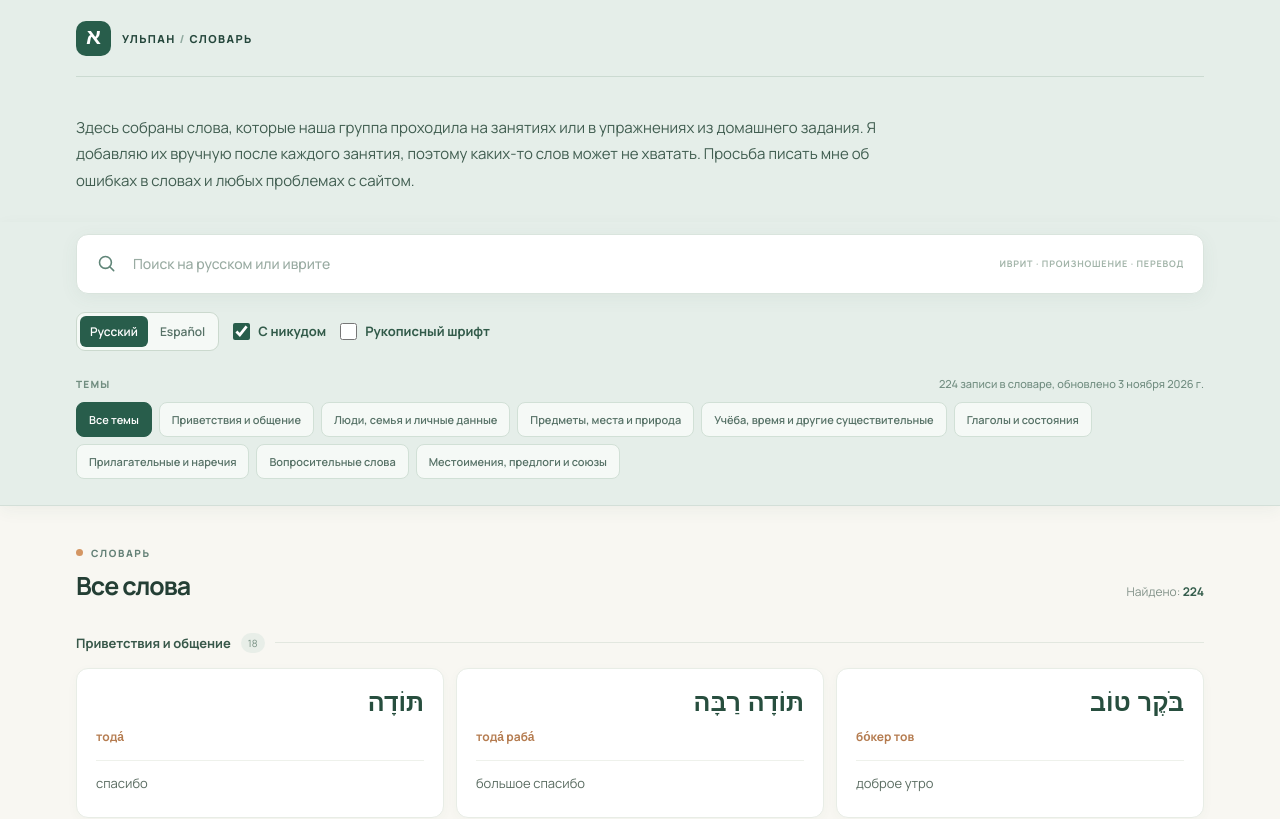
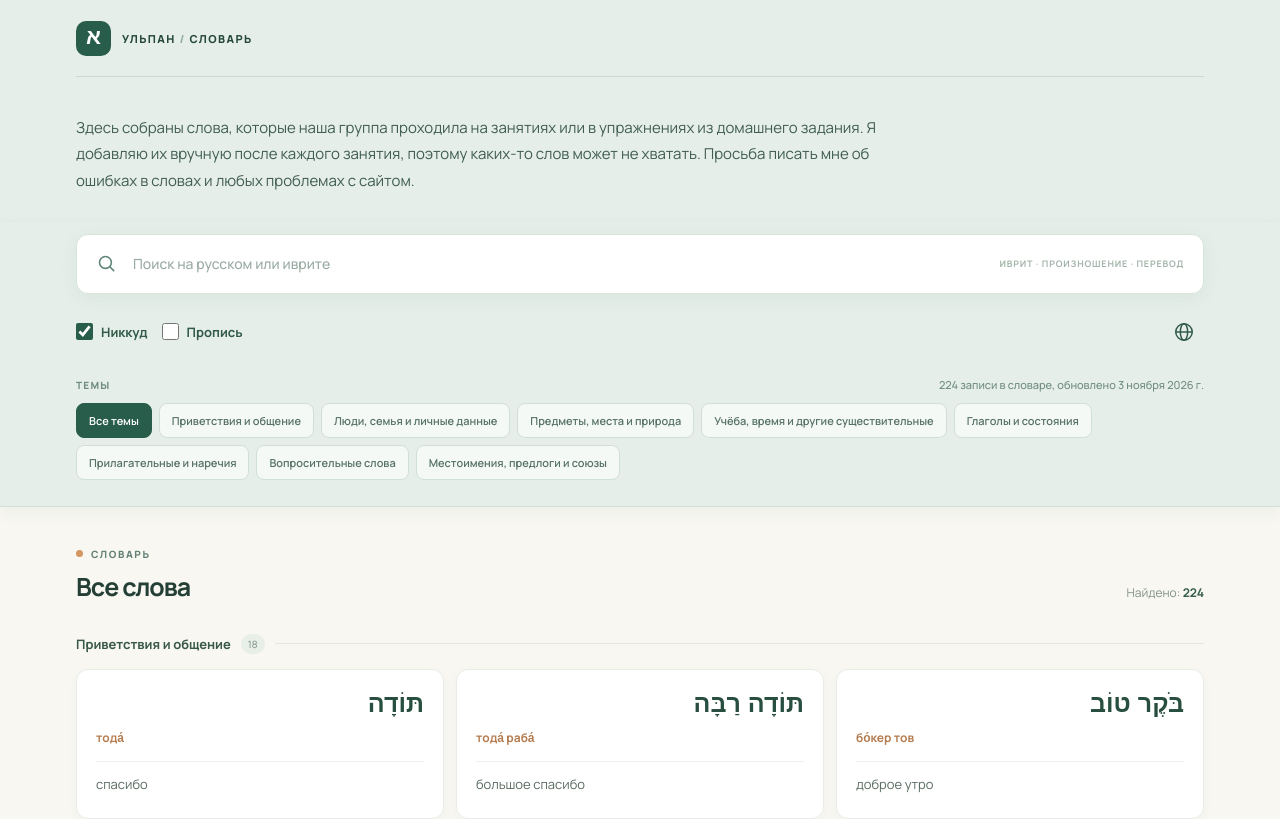
Before and after one commit to Malacar-Miles/ulpan-dictionary, a React (Vite) app: page / in a window 1280 px wide. Shown: the top 819 px of the page. Built offline with nearby package versions, Linux system fonts and the light colour scheme.

Commit message:
Compact display controls with animated language panel

```diff
--- a/src/components/DictionaryControls.tsx
+++ b/src/components/DictionaryControls.tsx
@@ -1,10 +1,8 @@
-import { LanguageSwitcher } from './LanguageSwitcher';
+import { DisplayControls } from './DisplayControls';
 import type { Topic } from '../types';
 import { useLocale } from '../localization/context';
 import type { ChangeEventHandler, PointerEventHandler, RefObject } from 'react';
 import { SearchField } from './SearchField';
-import { HandwritingToggle } from './HandwritingToggle';
-import { NiqqudToggle } from './NiqqudToggle';
 import { TopicFilters } from './TopicFilters';
 import { ALL_TOPICS } from '../helpers/dictionary';
 
@@ -52,13 +50,12 @@ export const DictionaryControls = ({
           onFocus={onSearchFocus}
           onBlur={onSearchBlur}
         />
-        <div className="niqqud-row">
-          <LanguageSwitcher />
-          <div className="display-toggles">
-            <NiqqudToggle checked={showNiqqud} onChange={onNiqqudChange} />
-            <HandwritingToggle checked={handwriting} onChange={onHandwritingChange} />
-          </div>
-        </div>
+        <DisplayControls
+          showNiqqud={showNiqqud}
+          onNiqqudChange={onNiqqudChange}
+          handwriting={handwriting}
+          onHandwritingChange={onHandwritingChange}
+        />
         <div className="filters-head">
           <span>{messages.topics}</span>
           <span>{messages.records(total, updated)}</span>
--- /dev/null
+++ b/src/components/DisplayControls.tsx
@@ -0,0 +1,70 @@
+import type { ChangeEventHandler } from 'react';
+import { useLanguageMenu } from '../hooks/useLanguageMenu';
+import { useLocale } from '../localization/context';
+import { LanguageSwitcher } from './LanguageSwitcher';
+import { NiqqudToggle } from './NiqqudToggle';
+import { HandwritingToggle } from './HandwritingToggle';
+
+type DisplayControlsProps = {
+  showNiqqud: boolean;
+  onNiqqudChange: ChangeEventHandler<HTMLInputElement>;
+  handwriting: boolean;
+  onHandwritingChange: ChangeEventHandler<HTMLInputElement>;
+};
+
+export const DisplayControls = ({
+  showNiqqud,
+  onNiqqudChange,
+  handwriting,
+  onHandwritingChange,
+}: DisplayControlsProps) => {
+  const { messages } = useLocale();
+  const { isOpen, panelId, buttonRef, panelRef, toggle, close, selectLanguage } = useLanguageMenu();
+  return (
+    <>
+      <div className="niqqud-row">
+        <div className="display-toggles">
+          <NiqqudToggle checked={showNiqqud} onChange={onNiqqudChange} />
+          <HandwritingToggle checked={handwriting} onChange={onHandwritingChange} />
+        </div>
+        <button
+          className="language-menu-button"
+          type="button"
+          ref={buttonRef}
+          aria-label={messages.language}
+          aria-expanded={isOpen}
+          aria-controls={panelId}
+          onClick={toggle}
+        >
+          <svg
+            aria-hidden="true"
+            width="22"
+            height="22"
+            viewBox="0 0 24 24"
+            fill="none"
+            stroke="currentColor"
+            strokeWidth="1.6"
+          >
+            <circle cx="12" cy="12" r="9" />
+            <ellipse cx="12" cy="12" rx="4" ry="9" />
+            <path d="M3 12h18" />
+          </svg>
+        </button>
+      </div>
+      <div
+        id={panelId}
+        ref={panelRef}
+        className={`language-panel${isOpen ? ' is-open' : ''}`}
+        aria-hidden={!isOpen}
+        inert={!isOpen}
+        onKeyDown={(event) => {
+          if (event.key === 'Escape') close();
+        }}
+      >
+        <div className="language-panel-content">
+          <LanguageSwitcher onSelect={selectLanguage} />
+        </div>
+      </div>
+    </>
+  );
+};
--- a/src/components/LanguageSwitcher.tsx
+++ b/src/components/LanguageSwitcher.tsx
@@ -1,23 +1,16 @@
+import type { Locale } from '../localization/catalogs';
 import { useLocale } from '../localization/context';
 
-export const LanguageSwitcher = () => {
-  const { locale, setLocale, messages } = useLocale();
+type LanguageSwitcherProps = { onSelect: (locale: Locale) => void };
+
+export const LanguageSwitcher = ({ onSelect }: LanguageSwitcherProps) => {
+  const { locale, messages } = useLocale();
   return (
     <div className="language-switcher" role="group" aria-label={messages.language}>
-      <button
-        type="button"
-        lang="ru"
-        aria-pressed={locale === 'ru'}
-        onClick={() => setLocale('ru')}
-      >
+      <button type="button" lang="ru" aria-pressed={locale === 'ru'} onClick={() => onSelect('ru')}>
         Русский
       </button>
-      <button
-        type="button"
-        lang="es"
-        aria-pressed={locale === 'es'}
-        onClick={() => setLocale('es')}
-      >
+      <button type="button" lang="es" aria-pressed={locale === 'es'} onClick={() => onSelect('es')}>
         Español
       </button>
     </div>
--- /dev/null
+++ b/src/hooks/useLanguageMenu.ts
@@ -0,0 +1,35 @@
+import { useEffect, useId, useRef, useState } from 'react';
+import { useLocale } from '../localization/context';
+import type { Locale } from '../localization/catalogs';
+
+export const useLanguageMenu = () => {
+  const { setLocale } = useLocale();
+  const [isOpen, setIsOpen] = useState(false);
+  const panelId = useId();
+  const buttonRef = useRef<HTMLButtonElement>(null);
+  const panelRef = useRef<HTMLDivElement>(null);
+  const closeTimer = useRef<ReturnType<typeof setTimeout> | undefined>(undefined);
+  const cancelScheduledClose = () => {
+    clearTimeout(closeTimer.current);
+    closeTimer.current = undefined;
+  };
+  useEffect(() => () => clearTimeout(closeTimer.current), []);
+
+  const toggle = () => {
+    cancelScheduledClose();
+    setIsOpen((open) => !open);
+  };
+  const close = () => {
+    cancelScheduledClose();
+    // Return keyboard focus before hiding the panel, but preserve search focus on iPhone.
+    if (panelRef.current?.contains(document.activeElement)) buttonRef.current?.focus();
+    setIsOpen(false);
+  };
+  const selectLanguage = (locale: Locale) => {
+    setLocale(locale);
+    cancelScheduledClose();
+    closeTimer.current = setTimeout(close, 500);
+  };
+
+  return { isOpen, panelId, buttonRef, panelRef, toggle, close, selectLanguage };
+};
--- a/src/localization/catalogs.ts
+++ b/src/localization/catalogs.ts
@@ -37,8 +37,8 @@ export const catalogs: Record<Locale, Messages> = {
     searchLabel: 'Поиск по словарю',
     searchPlaceholder: 'Поиск на русском или иврите',
     searchHint: 'ИВРИТ · ПРОИЗНОШЕНИЕ · ПЕРЕВОД',
-    niqqud: 'С никудом',
-    handwriting: 'Рукописный шрифт',
+    niqqud: 'Никкуд',
+    handwriting: 'Пропись',
     language: 'Язык интерфейса',
     topics: 'ТЕМЫ',
     topicFilter: 'Фильтр по теме',
@@ -67,8 +67,8 @@ export const catalogs: Record<Locale, Messages> = {
     searchLabel: 'Buscar en el diccionario',
     searchPlaceholder: 'Buscar en español o hebreo',
     searchHint: 'HEBREO · PRONUNCIACIÓN · TRADUCCIÓN',
-    niqqud: 'Con niqqud',
-    handwriting: 'Letra manuscrita',
+    niqqud: 'Niqqud',
+    handwriting: 'Manuscrita',
     language: 'Idioma de la interfaz',
     topics: 'TEMAS',
     topicFilter: 'Filtrar por tema',
--- a/src/style.css
+++ b/src/style.css
@@ -458,7 +458,7 @@ footer p {
   align-items: center;
   gap: 14px;
   margin-top: 18px;
-  flex-wrap: wrap;
+  justify-content: space-between;
 }
 .display-toggles {
   display: flex;
@@ -659,7 +659,7 @@ html.search-editing,
   font-weight: 400;
 }
 
-/* Keep language selection alongside the display settings in the sticky panel. */
+/* Language choices are revealed below the compact display controls. */
 .language-switcher {
   display: inline-flex;
   flex-shrink: 0;
@@ -689,3 +689,58 @@ html.search-editing,
   outline: 3px solid #d49663;
   outline-offset: 2px;
 }
+
+.language-menu-button {
+  display: inline-flex;
+  align-items: center;
+  justify-content: center;
+  flex-shrink: 0;
+  width: 40px;
+  height: 40px;
+  padding: 0;
+  border: 1px solid transparent;
+  border-radius: 9px;
+  background: transparent;
+  color: #315a49;
+  cursor: pointer;
+}
+.language-menu-button:hover,
+.language-menu-button[aria-expanded='true'] {
+  background: #f5f9f6;
+  border-color: #cbd9ce;
+}
+.language-menu-button:focus-visible {
+  outline: 3px solid #d49663;
+  outline-offset: 2px;
+}
+.language-panel {
+  display: grid;
+  grid-template-rows: 0fr;
+  opacity: 0;
+  visibility: hidden;
+}
+.language-panel.is-open {
+  grid-template-rows: 1fr;
+  opacity: 1;
+  visibility: visible;
+}
+.language-panel-content {
+  min-height: 0;
+  overflow: hidden;
+  display: flex;
+  justify-content: flex-end;
+}
+.language-panel-content .language-switcher {
+  margin: 8px 4px 4px;
+}
+@media (prefers-reduced-motion: no-preference) {
+  .language-panel {
+    transition:
+      grid-template-rows 160ms ease-out,
+      opacity 160ms ease-out,
+      visibility 0s 160ms;
+  }
+  .language-panel.is-open {
+    transition-delay: 0s;
+  }
+}
```
Also changed, not shown: 2 other files (tests, documents, lock files or other folders).
